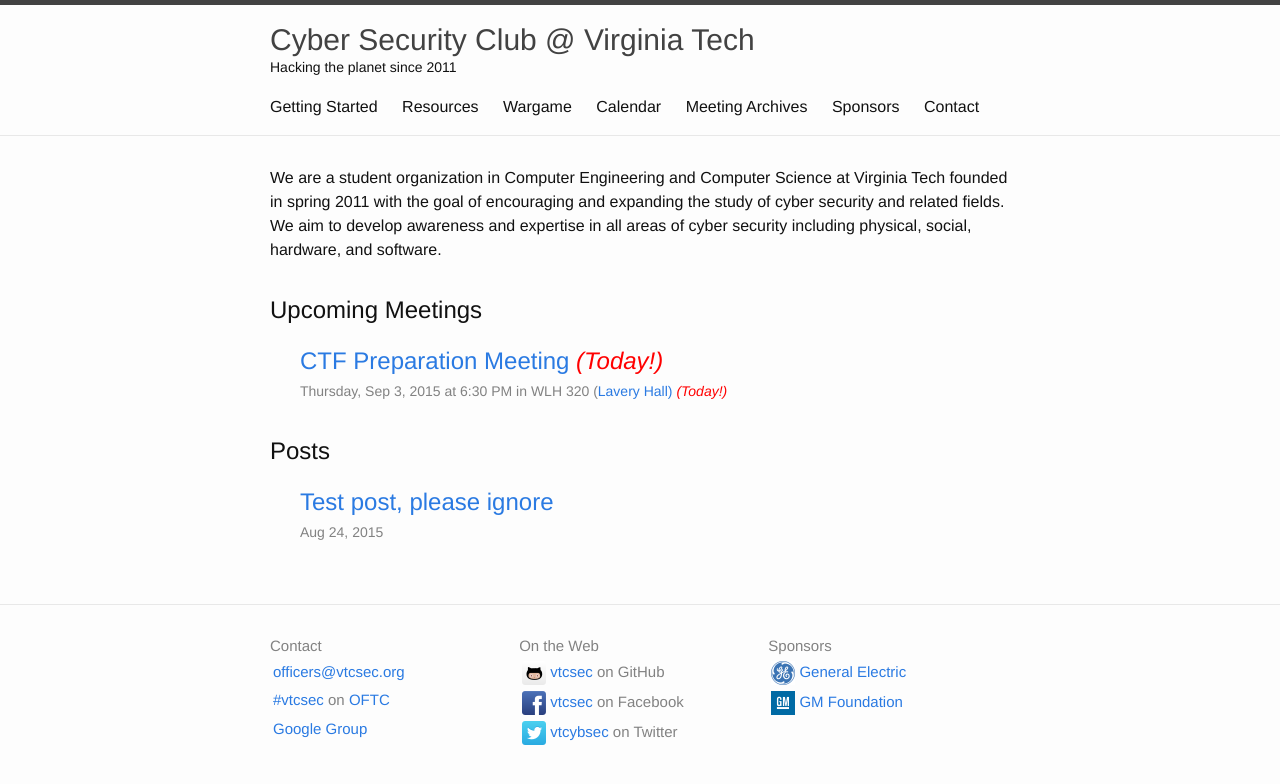
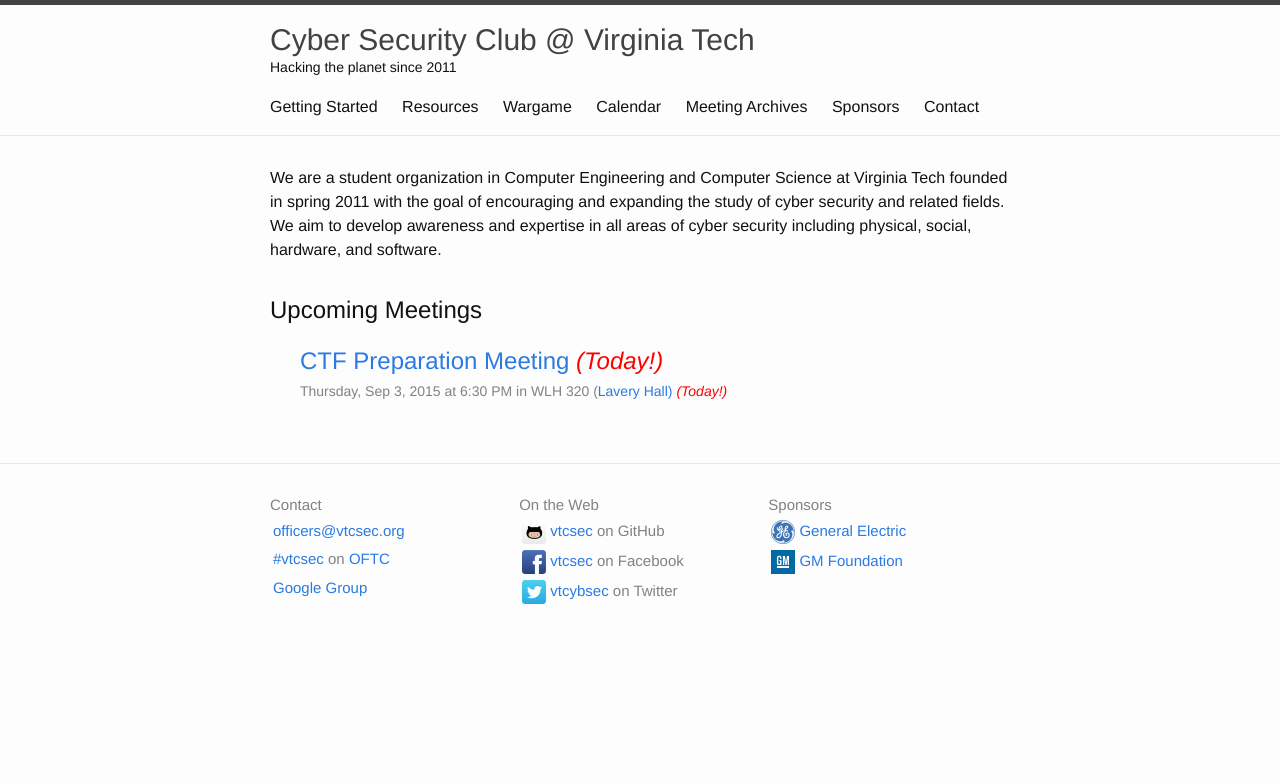
Before and after one commit to VTCSec/vtcsec.org, a Jekyll site: the page built from index.html, in a window 1280 px wide. Shown: the top 784 px of the page. Built offline with Jekyll 4.4.1, drawn with Linux system fonts in a browser that asks for light colours.

Commit message:
Remove posts for now since we don't have any real ones.

```diff
--- a/_posts/2015-08-24-testing.md
+++ /dev/null
@@ -1,6 +0,0 @@
----
-layout: post
-title:  "Test post, please ignore"
-date:   2015-08-24 17:17:34
----
-Testing for all the karma
--- a/index.html
+++ b/index.html
@@ -26,6 +26,7 @@ social, hardware, and software.</p>
     {% endfor %}
   </ul>
 
+{% if meeting.posts %}
   <h1>Posts</h1>
 
   <ul class="post-list">
@@ -38,6 +39,7 @@ social, hardware, and software.</p>
       </li>
     {% endfor %}
   </ul>
+{% endif %}
 
 </article>
 </div>
```
